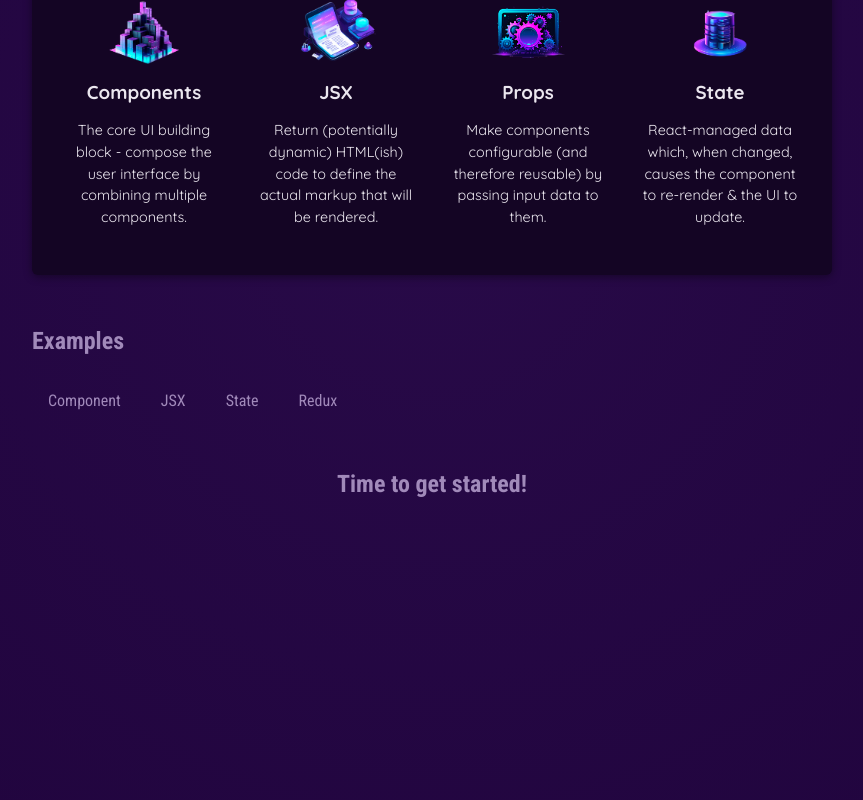
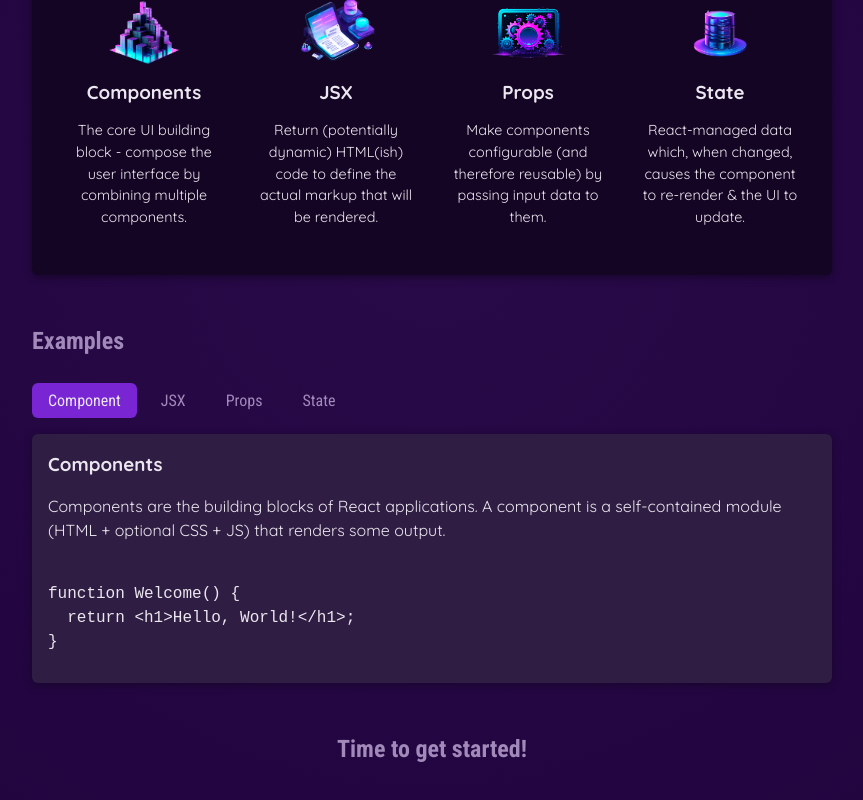
Before and after one commit to obhi1kenobhi/ya_react_course_folder, a React (Vite) app in the folder 01-starting-project/: page / in a window 1280 px wide. Both pictures are taken after a click on the button "Component". Shown: the part 424-1224 px from the top of the page, without its empty margins (208-1071 px from the left). Built offline with nearby package versions, Linux system fonts and the light colour scheme.

Commit message:
States, dynamic rendering, mapping etc.

```diff
--- a/01-starting-project/src/App.jsx
+++ b/01-starting-project/src/App.jsx
@@ -1,10 +1,16 @@
-import { CORE_CONCEPTS } from './data.js';
+import { useState } from 'react';
+import { CORE_CONCEPTS,EXAMPLES } from './data.js';
 import Header from './components/Header.jsx';
 import CoreConcept from './components/CoreConcept.jsx';
 import TabButton from './components/TabButton.jsx';
-import handleSelect from './components/HandleSelect.jsx';
 
 function App() {
+  const [ selectedTopic, setSelectedTopic ] = useState();
+  function handleSelect(selectedButton) {
+    setSelectedTopic(selectedButton);
+    //console.log(selectedTopic)  --- setSelectedButton first updates the page (runs App()) and then updates the selectedTopic state value
+}
+
   return (
     <div>
       <Header />
@@ -12,20 +18,39 @@ function App() {
         <section id='core-concepts'>
           <h2>Core Concepts</h2>
           <ul>
-            <CoreConcept title={CORE_CONCEPTS[0].title} description={CORE_CONCEPTS[0].description} image={CORE_CONCEPTS[0].image} />
+            {CORE_CONCEPTS.map((item)=><CoreConcept key={item.title} {...item} />)}
+
+
+
+            {/* <CoreConcept title={CORE_CONCEPTS[0].title} description={CORE_CONCEPTS[0].description} image={CORE_CONCEPTS[0].image} />
             <CoreConcept {...CORE_CONCEPTS[1]} />
             <CoreConcept {...CORE_CONCEPTS[2]} />
-            <CoreConcept {...CORE_CONCEPTS[3]} />
+            <CoreConcept {...CORE_CONCEPTS[3]} /> */}
           </ul>
         </section>
         <section id='examples'>
           <h2>Examples</h2>
           <menu>
-            <TabButton onSelect={() => handleSelect('components')}>Component</TabButton>
-            <TabButton onSelect={() => handleSelect('jsx')}>JSX</TabButton>
-            <TabButton onSelect={() => handleSelect('state')}>State</TabButton>
-            <TabButton onSelect={() => handleSelect('redux')}>Redux</TabButton>
+            <TabButton isSelected={selectedTopic === 'components'} onSelect={() => handleSelect('components')}>Component</TabButton>
+            <TabButton isSelected={selectedTopic === 'jsx'} onSelect={() => handleSelect('jsx')}>JSX</TabButton>
+            <TabButton isSelected={selectedTopic === 'props'} onSelect={() => handleSelect('props')}>Props</TabButton>
+            <TabButton isSelected={selectedTopic === 'state'} onSelect={() => handleSelect('state')}>State</TabButton>
           </menu>
+          {/* Loading page elements conditionally based on state */}
+          {!selectedTopic ? <p>Please select a topic.</p> : <div id="tab-content">
+            <h3>{EXAMPLES[selectedTopic].title}</h3>
+            <p>{EXAMPLES[selectedTopic].description}</p>
+            <pre>
+              <code>
+                {EXAMPLES[selectedTopic].code}
+              </code>
+            </pre>
+          </div> }
+
+          {/* Another way is to just use {!selectedTopic && <p>Please select a topic.</p>} instead of ternary */}
+
+          {/* A third way is to use a variable outside the return statement - store the JSX code, update the
+          variable with suitable JSX if state exists and render the variable within the returned JSX */}
 
         </section>
         <h2>Time to get started!</h2>
--- a/01-starting-project/src/components/HandleSelect.jsx
+++ /dev/null
@@ -1,3 +0,0 @@
-export default function handleSelect(selectedButton) {
-    return console.log(`Selected Component Tab is`,selectedButton);
-}
--- a/01-starting-project/src/components/Header.jsx
+++ b/01-starting-project/src/components/Header.jsx
@@ -10,8 +10,8 @@ function getRandomInt(max) {
 export default function Header(){
 
     const desc = reactDescriptions[getRandomInt(reactDescriptions.length) - 1];
-    console.log(getRandomInt(reactDescriptions.length - 1));
-    console.log(desc);
+    //console.log(getRandomInt(reactDescriptions.length - 1));
+    //console.log(desc);
 
     return(
     <header>
--- a/01-starting-project/src/components/TabButton.jsx
+++ b/01-starting-project/src/components/TabButton.jsx
@@ -1,4 +1,4 @@
-export default function TabButton({ children, onSelect }){
+export default function TabButton({ children, onSelect, isSelected }){
 
-    return (<li><button onClick={onSelect}>{children}</button></li>);
+    return (<li><button className={isSelected ? 'active' : ''} onClick={onSelect}>{children}</button></li>);
 }
--- a/01-starting-project/src/data.js
+++ b/01-starting-project/src/data.js
@@ -29,3 +29,54 @@ export const CORE_CONCEPTS = [
       'React-managed data which, when changed, causes the component to re-render & the UI to update.',
   },
 ];
+
+export const EXAMPLES = {
+  components: {
+    title: 'Components',
+    description:
+      'Components are the building blocks of React applications. A component is a self-contained module (HTML + optional CSS + JS) that renders some output.',
+    code: `
+function Welcome() {
+  return <h1>Hello, World!</h1>;
+}`,
+  },
+  jsx: {
+    title: 'JSX',
+    description:
+      'JSX is a syntax extension to JavaScript. It is similar to a template language, but it has full power of JavaScript (e.g., it may output dynamic content).',
+    code: `
+<div>
+  <h1>Welcome {userName}</h1>
+  <p>Time to learn React!</p>
+</div>`,
+  },
+  props: {
+    title: 'Props',
+    description:
+      'Components accept arbitrary inputs called props. They are like function arguments.',
+    code: `
+function Welcome(props) {
+  return <h1>Hello, {props.name}</h1>;
+}`,
+  },
+  state: {
+    title: 'State',
+    description:
+      'State allows React components to change their output over time in response to user actions, network responses, and anything else.',
+    code: `
+function Counter() {
+  const [isVisible, setIsVisible] = useState(false);
+
+  function handleClick() {
+    setIsVisible(true);
+  }
+
+  return (
+    <div>
+      <button onClick={handleClick}>Show Details</button>
+      {isVisible && <p>Amazing details!</p>}
+    </div>
+  );
+}`,
+  },
+};
```
